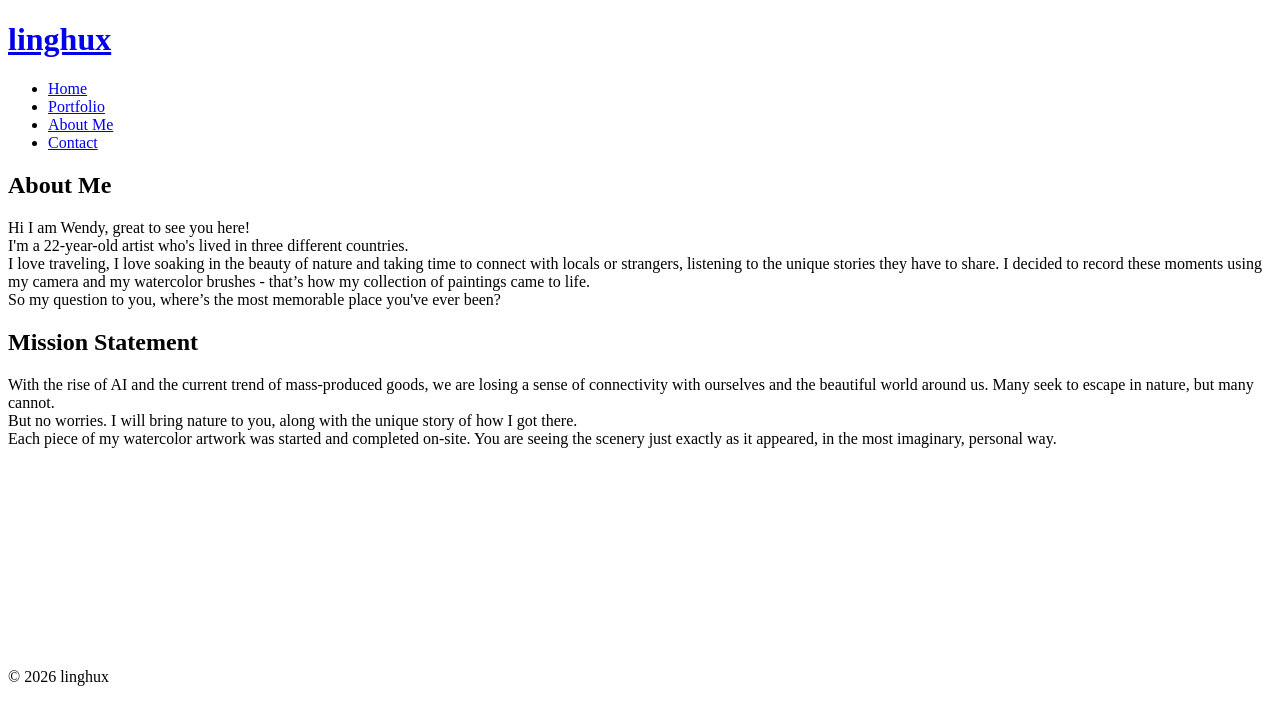
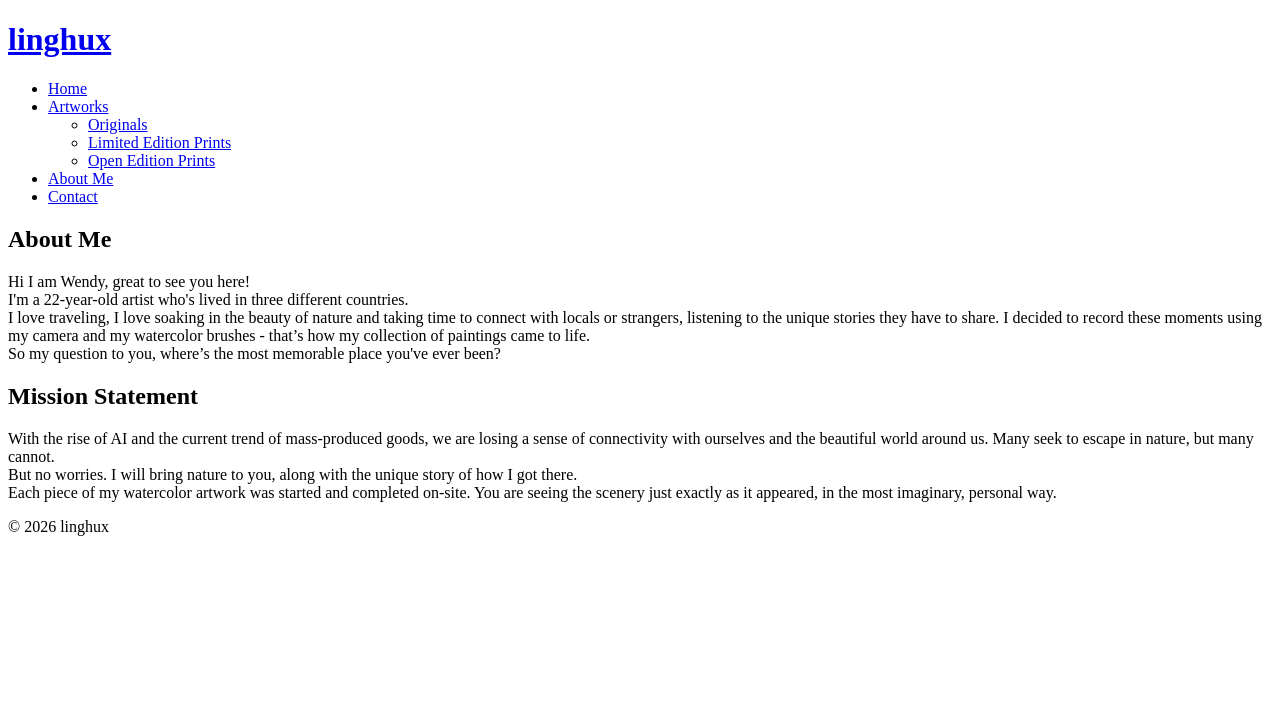
Before and after one commit to wendidy/linghux, a React (Vite) app in the folder site-react/: page /about in a window 1280 px wide. Shown: the top 724 px of the page. Built offline with nearby package versions, Linux system fonts and the light colour scheme; the HTML template or start-up script is replaced by a standard one.

Commit message:
styles for the portfolio item page complete

```diff
--- a/site-react/src/App.jsx
+++ b/site-react/src/App.jsx
@@ -4,6 +4,7 @@ import Footer from './components/Footer'
 import { BrowserRouter, Routes, Route, Navigate } from 'react-router-dom'
 import PortfolioList from './pages/PortfolioList'
 import PortfolioItem from './pages/PortfolioItem'
+import WorkPortfolioItem from './pages/WorkPortfolioItem'
 import Home from './pages/Home'
 import About from './pages/About'
 import Contact from './pages/Contact'
@@ -18,6 +19,7 @@ export default function App(){
           <Route path="about" element={<About />} />
           <Route path="contact" element={<Contact />} />
           <Route path="portfolio" element={<PortfolioList />} />
+          <Route path="portfolio/work/:workId" element={<WorkPortfolioItem />} />
           <Route path="portfolio/:id" element={<PortfolioItem />} />
         </Route>
       </Routes>
--- a/site-react/src/components/Header.jsx
+++ b/site-react/src/components/Header.jsx
@@ -1,5 +1,5 @@
 import React from 'react'
-import { NavLink } from 'react-router-dom'
+import { NavLink, Link } from 'react-router-dom'
 
 export default function Header(){
   const linkClass = ({isActive}) => isActive ? 'active' : ''
@@ -10,7 +10,14 @@ export default function Header(){
       <nav>
         <ul>
           <li><NavLink to="/" className={linkClass}>Home</NavLink></li>
-          <li><NavLink to="/portfolio" className={linkClass}>Portfolio</NavLink></li>
+          <li className="artworks-dropdown">
+            <NavLink to="/portfolio" className={linkClass}>Artworks</NavLink>
+            <ul className="artworks-menu">
+              <li><Link to="/portfolio?category=originals">Originals</Link></li>
+              <li><Link to="/portfolio?category=limited-edition-prints">Limited Edition Prints</Link></li>
+              <li><Link to="/portfolio?category=open-edition-prints">Open Edition Prints</Link></li>
+            </ul>
+          </li>
           <li><NavLink to="/about" className={linkClass}>About Me</NavLink></li>
           <li><NavLink to="/contact" className={linkClass}>Contact</NavLink></li>
         </ul>
--- a/site-react/src/components/Layout.jsx
+++ b/site-react/src/components/Layout.jsx
@@ -5,9 +5,9 @@ import Footer from './Footer'
 
 export default function Layout(){
   return (
-    <div>
+    <div className="app-shell">
       <Header />
-      <main style={{minHeight: '60vh'}}>
+      <main className="app-main">
         <Outlet />
       </main>
       <Footer />
--- a/site-react/src/data/portfolio.js
+++ b/site-react/src/data/portfolio.js
@@ -1,98 +1,134 @@
 export const items = [
   {
-    id: 'untitled-1',
-    title: 'Untitled 1',
+    id: 'work-1',
+    title: 'Work 1',
     price: '$200',
     size: '30x40 cm',
+    framedSize: 'TBD',
     date: '2024-06-01',
-    image: '/images/1.jpg'
+    image: '/images/1.jpg',
+    images: ['/images/1.jpg'],
+    description: 'A layered and expressive composition with tonal shifts and deliberate brush texture.'
   },
   {
-    id: 'untitled-2',
-    title: 'Untitled 2',
+    id: 'work-2',
+    title: 'Work 2',
     price: '$180',
     size: '24x36 cm',
+    framedSize: 'TBD',
     date: '2024-05-10',
-    image: '/images/2.jpg'
+    image: '/images/2.jpg',
+    images: ['/images/2.jpg'],
+    description: 'A layered and expressive composition with tonal shifts and deliberate brush texture.'
   },
   {
-    id: 'untitled-3',
-    title: 'Untitled 3',
+    id: 'work-3',
+    title: 'Work 3',
     price: '$250',
     size: '40x60 cm',
+    framedSize: 'TBD',
     date: '2024-04-22',
-    image: '/images/3.jpg'
+    image: '/images/3.jpg',
+    images: ['/images/3.jpg'],
+    description: 'A layered and expressive composition with tonal shifts and deliberate brush texture.'
   },
   {
-    id: 'untitled-4',
-    title: 'Untitled 4',
+    id: 'work-4',
+    title: 'Work 4',
     price: '$150',
     size: '20x30 cm',
+    framedSize: 'TBD',
     date: '2023-11-15',
-    image: '/images/4.jpg'
+    image: '/images/4.jpg',
+    images: ['/images/4.jpg'],
+    description: 'A layered and expressive composition with tonal shifts and deliberate brush texture.'
   },
   {
-    id: 'untitled-5',
-    title: 'Untitled 5',
+    id: 'work-5',
+    title: 'Work 5',
     price: '$220',
     size: '35x45 cm',
+    framedSize: 'TBD',
     date: '2024-01-05',
-    image: '/images/5.jpg'
+    image: '/images/5.jpg',
+    images: ['/images/5.jpg'],
+    description: 'A layered and expressive composition with tonal shifts and deliberate brush texture.'
   },
   {
-    id: 'untitled-6',
-    title: 'Untitled 6',
+    id: 'work-6',
+    title: 'Work 6',
     price: '$190',
     size: '30x40 cm',
+    framedSize: 'TBD',
     date: '2023-08-09',
-    image: '/images/6.jpg'
+    image: '/images/6.jpg',
+    images: ['/images/6.jpg'],
+    description: 'A layered and expressive composition with tonal shifts and deliberate brush texture.'
   },
   {
-    id: 'untitled-7',
-    title: 'Untitled 7',
+    id: 'work-7',
+    title: 'Work 7',
     price: '$260',
     size: '45x60 cm',
+    framedSize: 'TBD',
     date: '2024-02-20',
-    image: '/images/7.jpg'
+    image: '/images/7.jpg',
+    images: ['/images/7.jpg'],
+    description: 'A layered and expressive composition with tonal shifts and deliberate brush texture.'
   },
   {
-    id: 'untitled-8',
-    title: 'Untitled 8',
+    id: 'work-8',
+    title: 'Work 8',
     price: '$170',
     size: '24x30 cm',
+    framedSize: 'TBD',
     date: '2023-12-02',
-    image: '/images/8.jpg'
+    image: '/images/8.jpg',
+    images: ['/images/8.jpg'],
+    description: 'A layered and expressive composition with tonal shifts and deliberate brush texture.'
   },
   {
-    id: 'untitled-9',
-    title: 'Untitled 9',
+    id: 'work-9',
+    title: 'Work 9',
     price: '$210',
     size: '30x40 cm',
+    framedSize: 'TBD',
     date: '2023-07-18',
-    image: '/images/9.jpg'
+    image: '/images/9.jpg',
+    images: ['/images/9.jpg'],
+    description: 'A layered and expressive composition with tonal shifts and deliberate brush texture.'
   },
   {
-    id: 'untitled-10',
-    title: 'Untitled 10',
+    id: 'work-10',
+    title: 'Work 10',
     price: '$230',
     size: '40x50 cm',
+    framedSize: 'TBD',
     date: '2024-03-11',
-    image: '/images/10.jpg'
+    image: '/images/10.jpg',
+    images: ['/images/10.jpg'],
+    description: 'A layered and expressive composition with tonal shifts and deliberate brush texture.'
   },
   {
-    id: 'untitled-11',
-    title: 'Untitled 11',
+    id: 'work-11',
+    title: 'Work 11',
     price: '$160',
     size: '22x30 cm',
+    framedSize: 'TBD',
     date: '2023-10-01',
-    image: '/images/11.jpg'
+    image: '/images/11.jpg',
+    images: ['/images/11.jpg'],
+    description: 'A layered and expressive composition with tonal shifts and deliberate brush texture.'
   },
   {
-    id: 'untitled-12',
-    title: 'Untitled 12',
+    id: 'work-12',
+    title: 'Work 12',
     price: '$205',
     size: '32x42 cm',
+    framedSize: 'TBD',
     date: '2024-04-01',
-    image: '/images/12.jpg'
+    image: '/images/12.jpg',
+    images: ['/images/12.jpg'],
+    description: 'A layered and expressive composition with tonal shifts and deliberate brush texture.'
   }
 ]
--- a/site-react/src/pages/PortfolioList.jsx
+++ b/site-react/src/pages/PortfolioList.jsx
@@ -12,7 +12,7 @@ export default function PortfolioList(){
         <div className="gallery">
           {items.map(item => (
             <div className="gallery-item" key={item.id}>
-              <Link to={`/portfolio/${item.id}`}>
+              <Link to={`/portfolio/work/${item.id.replace('work-', '')}`}>
                 <img className="zoomable" src={item.image} alt={item.title} />
               </Link>
               <div className="gallery-meta">
--- a/site-react/src/styles.css
+++ b/site-react/src/styles.css
@@ -2,12 +2,176 @@
 
 /* App-specific overrides and lightweight rules */
 body { font-family: 'Montserrat', sans-serif; }
+.app-shell { min-height: 100vh; display: flex; flex-direction: column; }
+.app-main { flex: 1; padding-bottom: 2.5rem; }
 .header, header#header { background: #fff; padding: 1rem 6em; border-bottom: 1px solid #eee }
 .footer { background:#b8b6aa; color:#333333; padding:1rem; text-align:center }
 .portfolio-item { padding: 2rem }
 .item-grid { display:flex; gap:2rem; flex-wrap:wrap }
 .item-image img{ max-width: 100%; height: auto }
 .item-details { max-width: 360px }
+.work-item-page {
+  padding: 4rem 2rem 4rem;
+}
+.work-item-grid {
+  display: grid;
+  grid-template-columns: minmax(0, 3fr) minmax(0, 2fr);
+  gap: 2rem;
+  align-items: start;
+}
+.work-item-visual {
+  max-width: 60vw;
+}
+.work-item-image {
+  margin-bottom: 0.9rem;
+}
+.work-item-image img {
+  width: 100%;
+  max-width: 100%;
+  max-height: 90vh;
+  height: auto;
+  object-fit: contain;
+  display: block;
+}
+.work-item-gallery {
+  display: grid;
+  grid-template-columns: repeat(3, minmax(0, 1fr));
+  gap: 0.6rem;
+}
+.work-thumb {
+  border: 1px solid #d4d4d0;
+  background: #fff;
+  padding: 0;
+  cursor: pointer;
+  border-radius: 0;
+  height: auto;
+  line-height: normal;
+}
+.work-thumb img {
+  width: 100%;
+  display: block;
+  aspect-ratio: 4 / 3;
+  object-fit: cover;
+}
+.work-thumb.is-active {
+  border-color: #6b6b66;
+}
+.work-item-meta h1 {
+  font-size: 2rem;
+  line-height: 1.15;
+  margin-bottom: 0.6rem;
+}
+.work-item-meta .price {
+  font-size: 1.35rem;
+  font-weight: 600;
+  margin-bottom: 0.8rem;
+}
+.work-item-meta .entry-icon {
+  width: 1.1em;
+  margin-right: 0.5rem;
+}
+.work-item-meta .meta-line {
+  font-size: 1rem;
+  margin-bottom: 0.4rem;
+}
+.work-item-meta .meta-line-framed {
+  display: flex;
+  align-items: center;
+  justify-content: flex-start;
+  gap: 0;
+}
+.work-item-meta .meta-main {
+  display: inline-flex;
+  align-items: center;
+}
+.work-item-meta .info-tip {
+  color: #6b6b66;
+  cursor: help;
+  display: inline-flex;
+  align-items: center;
+  margin-left: 0.5rem;
+  position: relative;
+}
+.work-item-meta .info-bubble {
+  position: absolute;
+  left: calc(100% + 0.4rem);
+  top: 50%;
+  transform: translateY(-50%);
+  min-width: 18rem;
+  max-width: 26rem;
+  padding: 0.65rem 0.8rem;
+  border-radius: 0.35rem;
+  background: #2d2d2a;
+  color: #fff;
+  font-size: 1rem;
+  line-height: 1.35;
+  opacity: 0;
+  visibility: hidden;
+  pointer-events: none;
+  z-index: 20;
+}
+.work-item-meta .info-tip:hover .info-bubble,
+.work-item-meta .info-tip:focus .info-bubble,
+.work-item-meta .info-tip:focus-within .info-bubble {
+  opacity: 1;
+  visibility: visible;
+}
+.work-item-meta .description {
+  font-size: 0.9rem;
+  margin: 0.8rem 0 1.2rem;
+}
+.work-item-meta .basket-button {
+  appearance: none;
+  width: 100%;
+  padding: 0.95rem 1rem;
+  line-height: 1.2;
+  border: 0;
+  border-radius: 0;
+  background: #6b6b66 !important;
+  color: #fff;
+  cursor: pointer;
+  display: block;
+  text-align: center;
+}
+.work-item-meta .basket-button:hover {
+  opacity: 0.92;
+}
+.work-item-meta .shipping-line {
+  font-size: 0.92rem;
+  margin-top: 0.7rem;
+  color: #3e3e3b;
+}
+.artworks-dropdown {
+  position: relative;
+}
+#header nav ul.artworks-menu {
+  position: absolute;
+  top: 100%;
+  left: 0;
+  min-width: 14rem;
+  background: #fff;
+  border: 1px solid #d9d9d6;
+  box-shadow: 0 10px 24px rgba(0, 0, 0, 0.12);
+  padding: 0.35rem 0;
+  display: none;
+  flex-direction: column;
+  gap: 0;
+  z-index: 30;
+}
+#header nav ul.artworks-menu li {
+  display: block !important;
+  width: 100%;
+}
+#header nav ul.artworks-menu li a {
+  display: block;
+  width: 100%;
+  padding: 0.5rem 0.75rem !important;
+  white-space: nowrap;
+}
+#header nav ul li.artworks-dropdown:hover > ul.artworks-menu,
+#header nav ul li.artworks-dropdown:focus-within > ul.artworks-menu {
+  display: block;
+}
 .gallery { display:flex; flex-wrap:wrap; gap:1rem }
 .gallery-item { width: calc(33.333% - 1rem); box-sizing:border-box }
 .gallery-item img{ width:100%; display:block }
@@ -28,8 +192,14 @@ body { font-family: 'Montserrat', sans-serif; }
 @media (max-width: 480px) {
 	.gallery-item { width: 100% }
 	.item-grid { flex-direction:column }
+  .work-item-page { padding: 2rem 1rem 3rem }
+  .work-item-meta h1 { font-size: 1.5rem }
+  .work-item-meta .price { font-size: 1.15rem }
+  .work-item-gallery { grid-template-columns: repeat(2, minmax(0, 1fr)) }
 }
 
 @media (max-width: 800px) {
   header#header { padding: 0.75rem 1rem }
+  .work-item-grid { grid-template-columns: 1fr }
+  .work-item-visual { max-width: 100% }
 }
```
Also changed, not shown: site-react/src/pages/WorkPortfolioItem.jsx (added, +87 -0 lines).
